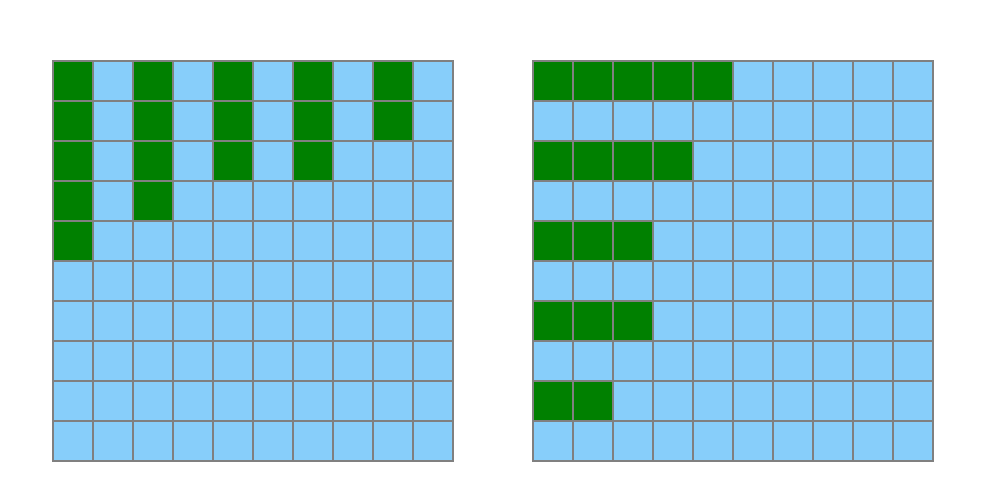
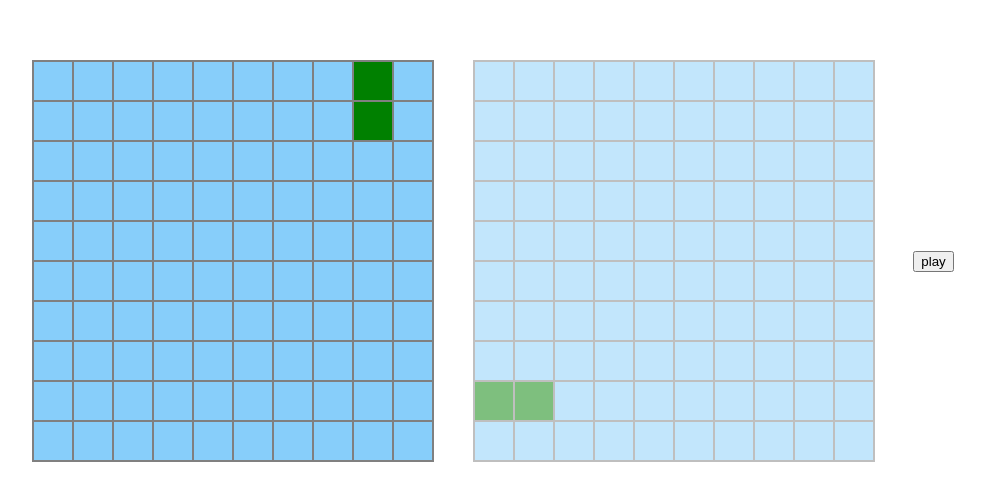
Before and after one commit to julianchso/odin-battleship, a React (Vite) app in the folder battleship-game/: page / in a window 1280 px wide. Shown: the part 139-640 px from the top of the page, without its empty margins (147-1132 px from the left). Built offline with nearby package versions, Linux system fonts and the light colour scheme.

Commit message:
add play again button

```diff
--- a/battleship-game/src/App.css
+++ b/battleship-game/src/App.css
@@ -197,8 +197,13 @@ button {
   justify-content: center;
   align-items: center;
   content: '\274c';
+  object-fit: fill;
   color: rgb(206, 21, 21);
   display: inline-block;
 }
 
+.opacity-50 {
+  opacity: 0.5;
+}
+
 /* Gameboard end */
--- a/battleship-game/src/App.tsx
+++ b/battleship-game/src/App.tsx
@@ -1,4 +1,4 @@
-import React, { useEffect } from 'react';
+import { useEffect } from 'react';
 import { useState } from 'react';
 
 import { Gameboard } from './components/Gameboard';
@@ -8,18 +8,20 @@ import { attack, getComputerMoves } from './game/playerActions';
 import './App.css';
 
 function App() {
-  const [playerBoard] = useState(createPlayerBoard);
-  const [computerBoard] = useState(createComputerBoard);
+  const [play, setPlay] = useState(false);
+  const [playerBoard, setPlayerBoard] = useState(createPlayerBoard);
+  const [computerBoard, setComputerBoard] = useState(createComputerBoard);
   const [turn, setTurn] = useState<'player' | 'computer'>('player');
   const [winner, setWinner] = useState<'player' | 'computer' | null>(null);
 
+  console.log({ winner, play, turn });
+
   function createPlayerBoard() {
     const board = createGameBoard(10);
-
-    board.placeShip(0, 0, 5, 'vertical');
-    board.placeShip(0, 2, 4, 'vertical');
-    board.placeShip(0, 4, 3, 'vertical');
-    board.placeShip(0, 6, 3, 'vertical');
+    // board.placeShip(0, 0, 5, 'vertical');
+    // board.placeShip(0, 2, 4, 'vertical');
+    // board.placeShip(0, 4, 3, 'vertical');
+    // board.placeShip(0, 6, 3, 'vertical');
     board.placeShip(0, 8, 2, 'vertical');
 
     return board;
@@ -28,10 +30,10 @@ function App() {
   function createComputerBoard() {
     const board = createGameBoard(10);
 
-    board.placeShip(0, 0, 5, 'horizontal');
-    board.placeShip(2, 0, 4, 'horizontal');
-    board.placeShip(4, 0, 3, 'horizontal');
-    board.placeShip(6, 0, 3, 'horizontal');
+    // board.placeShip(0, 0, 5, 'horizontal');
+    // board.placeShip(2, 0, 4, 'horizontal');
+    // board.placeShip(4, 0, 3, 'horizontal');
+    // board.placeShip(6, 0, 3, 'horizontal');
     board.placeShip(8, 0, 2, 'horizontal');
 
     return board;
@@ -46,6 +48,8 @@ function App() {
 
     if (gameOver) {
       setWinner('player');
+      setPlay(false);
+      return;
     }
 
     setTurn('computer');
@@ -57,7 +61,10 @@ function App() {
 
     if (gameOver) {
       setWinner('computer');
+      setPlay(false);
+      return;
     }
+
     setTurn('player');
   }
 
@@ -71,16 +78,36 @@ function App() {
     }
   }, [turn]);
 
+  function startNewGame() {
+    const newPlayerBoard = createPlayerBoard();
+    const newComputerBoard = createComputerBoard();
+
+    setWinner(null);
+    setPlay(true);
+    setTurn('player');
+    setPlayerBoard(newPlayerBoard);
+    setComputerBoard(newComputerBoard);
+  }
+
+  function handlePlay() {
+    if (winner) {
+      startNewGame();
+    } else if (!play) {
+      setPlay(true);
+    }
+  }
+
   return (
     <>
       <h1>{winner === null ? '' : winner === 'player' ? 'Player Wins!' : 'Computer Wins!'}</h1>
       <div className='gameboard_playarea'>
         <div>
-          <Gameboard gameboard={playerBoard} handleAttack={handleComputerAttack} />
+          <Gameboard gameboard={playerBoard} play={play} />
         </div>
-        <div>
-          <Gameboard gameboard={computerBoard} handleAttack={handlePlayerAttack} />
+        <div className={!play ? 'opacity-50' : ''}>
+          <Gameboard gameboard={computerBoard} handleAttack={handlePlayerAttack} play={play} />
         </div>
+        {!play ? <button onClick={handlePlay}>{winner ? 'Play Again' : 'play'}</button> : ''}
       </div>
     </>
   );
--- a/battleship-game/src/components/Gameboard.tsx
+++ b/battleship-game/src/components/Gameboard.tsx
@@ -4,18 +4,21 @@ type Gameboard = ReturnType<typeof createGameBoard>;
 type GameboardProps = {
   gameboard: Gameboard;
   handleAttack?: (row: number, col: number) => void;
+  play: boolean;
 };
 
-function Gameboard({ gameboard, handleAttack }: GameboardProps) {
+function Gameboard({ gameboard, handleAttack, play }: GameboardProps) {
+  const isClickable = play && handleAttack;
+
   return (
     <>
-      <div className='gameboard_grid'>
+      <div className={'gameboard_grid'}>
         {gameboard.grid.map((row, rowIndex) =>
           row.map((cell, colIndex) => (
             <button
               key={`${rowIndex}-${colIndex}`}
               onClick={() => handleAttack?.(rowIndex, colIndex)}
-              disabled={!handleAttack}
+              disabled={!isClickable}
               className={`gameboard_cell ${cell === null ? 'gameboard_cell-water' : 'gameboard_cell-ship'}
                 ${gameboard.isMiss(rowIndex, colIndex) ? 'gameboard_cell-miss' : ''}
                 ${gameboard.isHit(rowIndex, colIndex) ? 'gameboard_cell-hit' : ''}
```
